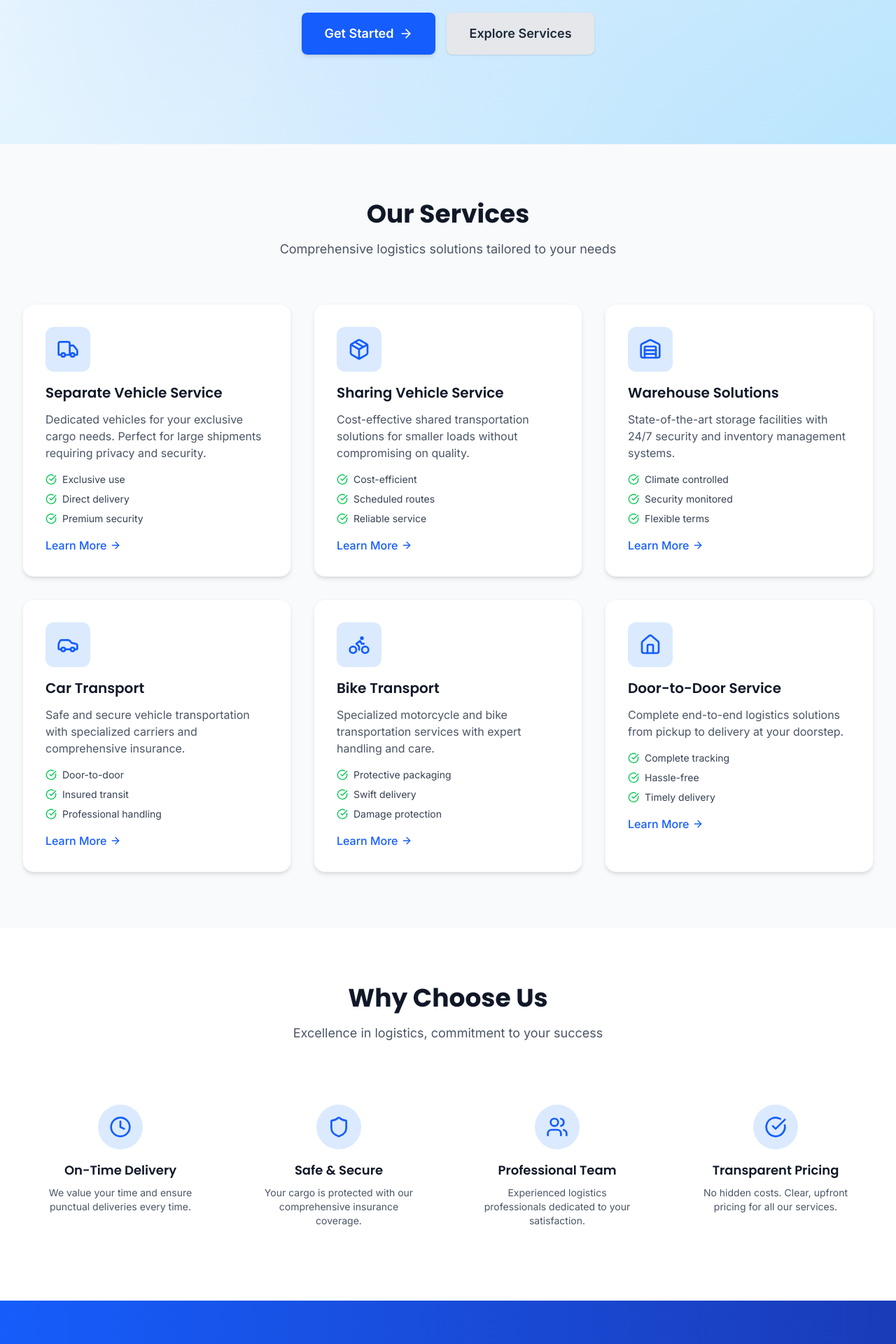
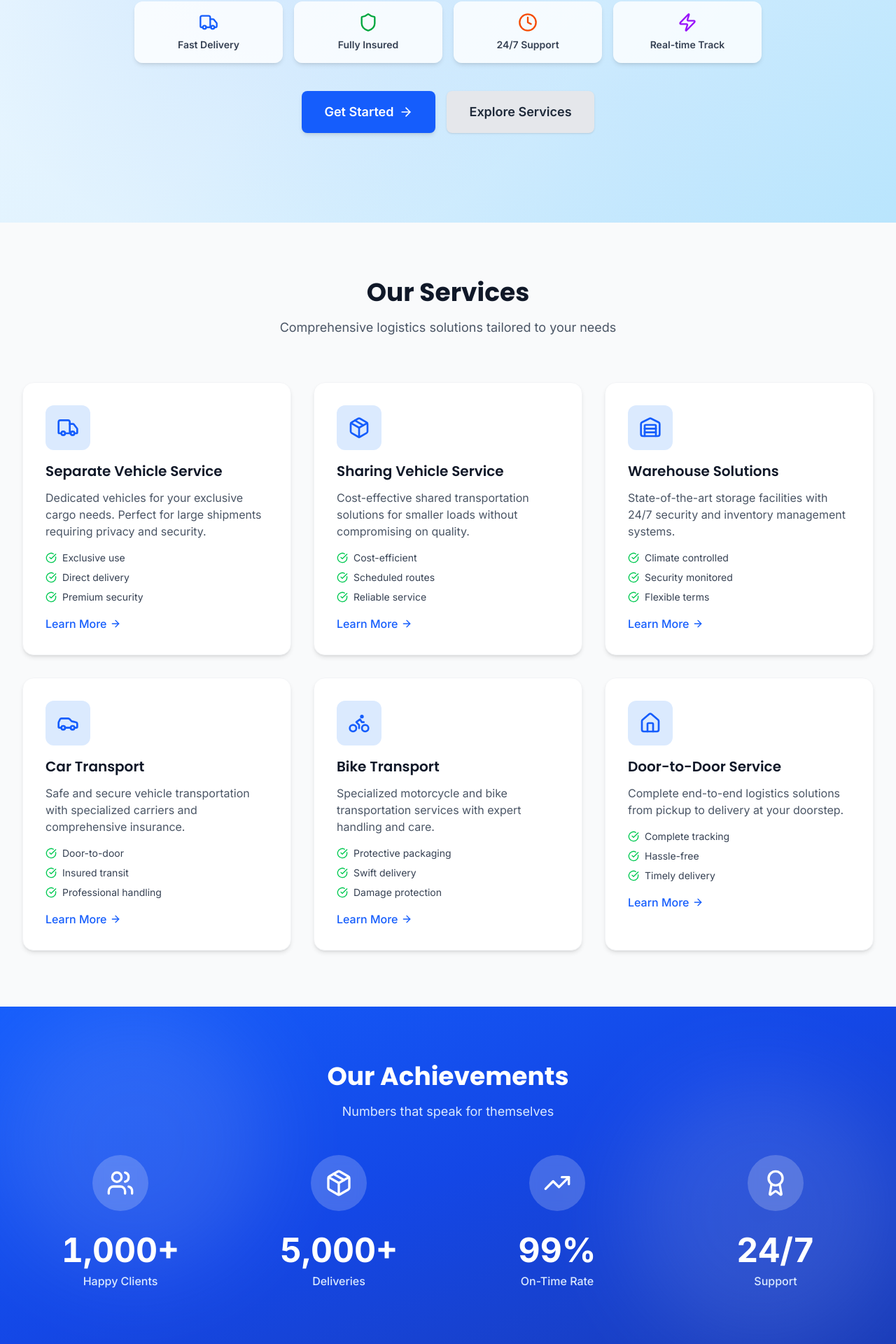
Before and after one commit to amrahulsaini/carrypacklogistics, a Next.js app: page / in a window 1280 px wide. Shown: the part 658-2578 px from the top of the page at 70% size. Built offline with nearby package versions, Linux system fonts and the light colour scheme.

Commit message:
Enhanced homepage with animated stats counter and improved hero section features

```diff
--- /dev/null
+++ b/app/components/Counter.tsx
@@ -0,0 +1,70 @@
+'use client';
+
+import { useEffect, useRef, useState } from 'react';
+
+interface CounterProps {
+  end: number;
+  duration?: number;
+  suffix?: string;
+  prefix?: string;
+}
+
+export default function Counter({ end, duration = 2000, suffix = '', prefix = '' }: CounterProps) {
+  const [count, setCount] = useState(0);
+  const [isVisible, setIsVisible] = useState(false);
+  const counterRef = useRef<HTMLDivElement>(null);
+
+  useEffect(() => {
+    const observer = new IntersectionObserver(
+      ([entry]) => {
+        if (entry.isIntersecting) {
+          setIsVisible(true);
+        }
+      },
+      { threshold: 0.3 }
+    );
+
+    if (counterRef.current) {
+      observer.observe(counterRef.current);
+    }
+
+    return () => {
+      if (counterRef.current) {
+        observer.unobserve(counterRef.current);
+      }
+    };
+  }, []);
+
+  useEffect(() => {
+    if (!isVisible) return;
+
+    let startTime: number;
+    let animationFrame: number;
+
+    const animate = (currentTime: number) => {
+      if (!startTime) startTime = currentTime;
+      const progress = (currentTime - startTime) / duration;
+
+      if (progress < 1) {
+        setCount(Math.floor(end * progress));
+        animationFrame = requestAnimationFrame(animate);
+      } else {
+        setCount(end);
+      }
+    };
+
+    animationFrame = requestAnimationFrame(animate);
+
+    return () => {
+      if (animationFrame) {
+        cancelAnimationFrame(animationFrame);
+      }
+    };
+  }, [isVisible, end, duration]);
+
+  return (
+    <div ref={counterRef} className="counter-display">
+      {prefix}{count.toLocaleString()}{suffix}
+    </div>
+  );
+}
--- a/app/globals.css
+++ b/app/globals.css
@@ -379,6 +379,19 @@ h1, h2, h3, h4, h5, h6 {
   animation-delay: 0.8s;
 }
 
+.animation-delay-1000 {
+  animation-delay: 1s;
+}
+
+/* ===========================
+   Counter Display
+   =========================== */
+.counter-display {
+  display: inline-block;
+  font-variant-numeric: tabular-nums;
+  font-feature-settings: "tnum";
+}
+
 /* ===========================
    Loading Spinner
    =========================== */
--- a/app/page.tsx
+++ b/app/page.tsx
@@ -1,6 +1,7 @@
 import Link from 'next/link';
 import Image from 'next/image';
-import { Truck, Package, Warehouse, Car, Bike, Home, ArrowRight, CheckCircle, Clock, Shield, Users } from 'lucide-react';
+import { Truck, Package, Warehouse, Car, Bike, Home, ArrowRight, CheckCircle, Clock, Shield, Users, Award, TrendingUp, Zap } from 'lucide-react';
+import Counter from './components/Counter';
 
 export default function HomePage() {
   const services = [
@@ -97,10 +98,39 @@ export default function HomePage() {
             <p className="text-2xl md:text-3xl text-blue-600 font-semibold mb-8 animate-fade-in-up animation-delay-400">
               Premium Execution.
             </p>
-            <p className="text-lg text-gray-600 mb-10 max-w-3xl mx-auto animate-fade-in-up animation-delay-600">
+            <p className="text-lg text-gray-600 mb-6 max-w-3xl mx-auto animate-fade-in-up animation-delay-600">
               Your trusted partner for comprehensive logistics solutions in Ahmedabad. From transportation to warehousing, we deliver excellence at every step.
             </p>
-            <div className="flex flex-col sm:flex-row gap-4 justify-center animate-fade-in-up animation-delay-800">
+
+            {/* Added Hero Features */}
+            <div className="grid grid-cols-2 md:grid-cols-4 gap-4 max-w-4xl mx-auto mb-10 animate-fade-in-up animation-delay-800">
+              <div className="bg-white/80 backdrop-blur-sm rounded-xl p-4 shadow-md hover:shadow-xl transition-all duration-300 hover:scale-105">
+                <div className="flex items-center justify-center mb-2">
+                  <Truck className="text-blue-600" size={28} />
+                </div>
+                <p className="text-sm font-semibold text-gray-700">Fast Delivery</p>
+              </div>
+              <div className="bg-white/80 backdrop-blur-sm rounded-xl p-4 shadow-md hover:shadow-xl transition-all duration-300 hover:scale-105">
+                <div className="flex items-center justify-center mb-2">
+                  <Shield className="text-green-600" size={28} />
+                </div>
+                <p className="text-sm font-semibold text-gray-700">Fully Insured</p>
+              </div>
+              <div className="bg-white/80 backdrop-blur-sm rounded-xl p-4 shadow-md hover:shadow-xl transition-all duration-300 hover:scale-105">
+                <div className="flex items-center justify-center mb-2">
+                  <Clock className="text-orange-600" size={28} />
+                </div>
+                <p className="text-sm font-semibold text-gray-700">24/7 Support</p>
+              </div>
+              <div className="bg-white/80 backdrop-blur-sm rounded-xl p-4 shadow-md hover:shadow-xl transition-all duration-300 hover:scale-105">
+                <div className="flex items-center justify-center mb-2">
+                  <Zap className="text-purple-600" size={28} />
+                </div>
+                <p className="text-sm font-semibold text-gray-700">Real-time Track</p>
+              </div>
+            </div>
+
+            <div className="flex flex-col sm:flex-row gap-4 justify-center animate-fade-in-up animation-delay-1000">
               <Link href="/contact" className="btn-primary btn-lg">
                 Get Started
                 <ArrowRight className="ml-2" size={20} />
@@ -155,6 +185,69 @@ export default function HomePage() {
                 </Link>
               </div>
             ))}
+          </div>
+        </div>
+      </section>
+
+      {/* Stats Counter Section */}
+      <section className="py-20 bg-gradient-to-br from-blue-600 via-blue-700 to-blue-800 text-white relative overflow-hidden">
+        <div className="absolute inset-0 opacity-10">
+          <div className="absolute top-0 left-0 w-96 h-96 bg-white rounded-full blur-3xl"></div>
+          <div className="absolute bottom-0 right-0 w-96 h-96 bg-white rounded-full blur-3xl"></div>
+        </div>
+        <div className="max-w-7xl mx-auto px-4 sm:px-6 lg:px-8 relative z-10">
+          <div className="text-center mb-12">
+            <h2 className="text-3xl md:text-4xl font-bold mb-4">Our Achievements</h2>
+            <p className="text-blue-100 text-lg">Numbers that speak for themselves</p>
+          </div>
+          <div className="grid grid-cols-2 md:grid-cols-4 gap-8">
+            <div className="text-center transform hover:scale-110 transition-transform duration-300">
+              <div className="mb-4">
+                <div className="inline-flex items-center justify-center w-20 h-20 bg-white/20 backdrop-blur-sm rounded-full mb-4">
+                  <Users size={40} className="text-white" />
+                </div>
+              </div>
+              <div className="text-4xl md:text-5xl font-bold mb-2">
+                <Counter end={1000} suffix="+" />
+              </div>
+              <p className="text-blue-100 font-medium">Happy Clients</p>
+            </div>
+
+            <div className="text-center transform hover:scale-110 transition-transform duration-300">
+              <div className="mb-4">
+                <div className="inline-flex items-center justify-center w-20 h-20 bg-white/20 backdrop-blur-sm rounded-full mb-4">
+                  <Package size={40} className="text-white" />
+                </div>
+              </div>
+              <div className="text-4xl md:text-5xl font-bold mb-2">
+                <Counter end={5000} suffix="+" />
+              </div>
+              <p className="text-blue-100 font-medium">Deliveries</p>
+            </div>
+
+            <div className="text-center transform hover:scale-110 transition-transform duration-300">
+              <div className="mb-4">
+                <div className="inline-flex items-center justify-center w-20 h-20 bg-white/20 backdrop-blur-sm rounded-full mb-4">
+                  <TrendingUp size={40} className="text-white" />
+                </div>
+              </div>
+              <div className="text-4xl md:text-5xl font-bold mb-2">
+                <Counter end={99} suffix="%" />
+              </div>
+              <p className="text-blue-100 font-medium">On-Time Rate</p>
+            </div>
+
+            <div className="text-center transform hover:scale-110 transition-transform duration-300">
+              <div className="mb-4">
+                <div className="inline-flex items-center justify-center w-20 h-20 bg-white/20 backdrop-blur-sm rounded-full mb-4">
+                  <Award size={40} className="text-white" />
+                </div>
+              </div>
+              <div className="text-4xl md:text-5xl font-bold mb-2">
+                <Counter end={24} suffix="/7" />
+              </div>
+              <p className="text-blue-100 font-medium">Support</p>
+            </div>
           </div>
         </div>
       </section>
```
